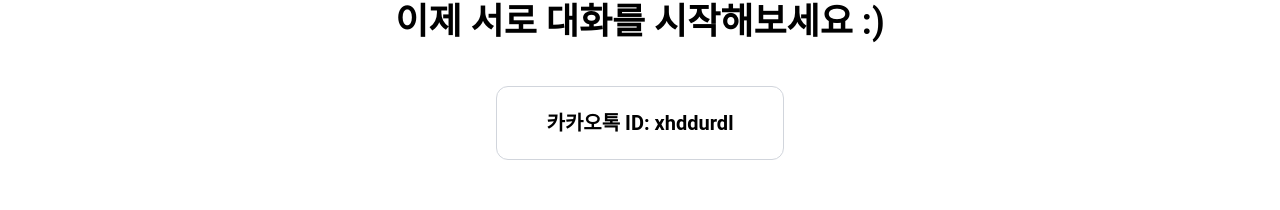
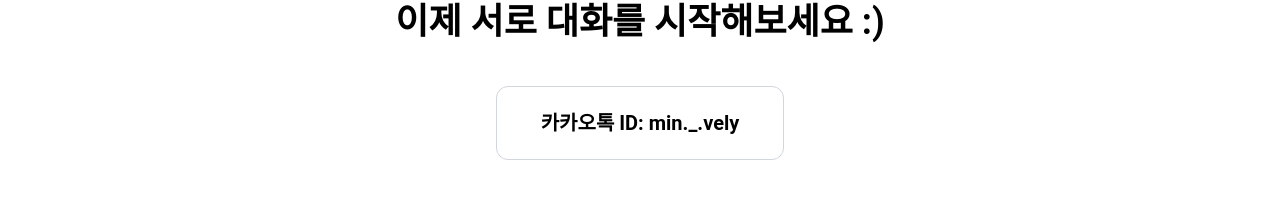
Before and after one commit to CSID-DGU/2025-1-DSCD-outsider-2, a Next.js app in the folder frontend/: page /partner_info in a window 1280 px wide. Shown: the part 319-529 px from the top of the page. Built offline with nearby package versions, Linux system fonts and the light colour scheme.

Commit message:
partner_info_남성화면

```diff
--- a/frontend/src/app/partner_info/page.js
+++ b/frontend/src/app/partner_info/page.js
@@ -13,7 +13,7 @@
     // 임시 데이터 (백엔드 연동 예정)
     setTimeout(() => {
       const dummyData = {
-        kakaoId: "xhddurdl"
+        kakaoId: "min._.vely"
       };
       setPartnerInfo(dummyData);
       setLoading(false);
```
